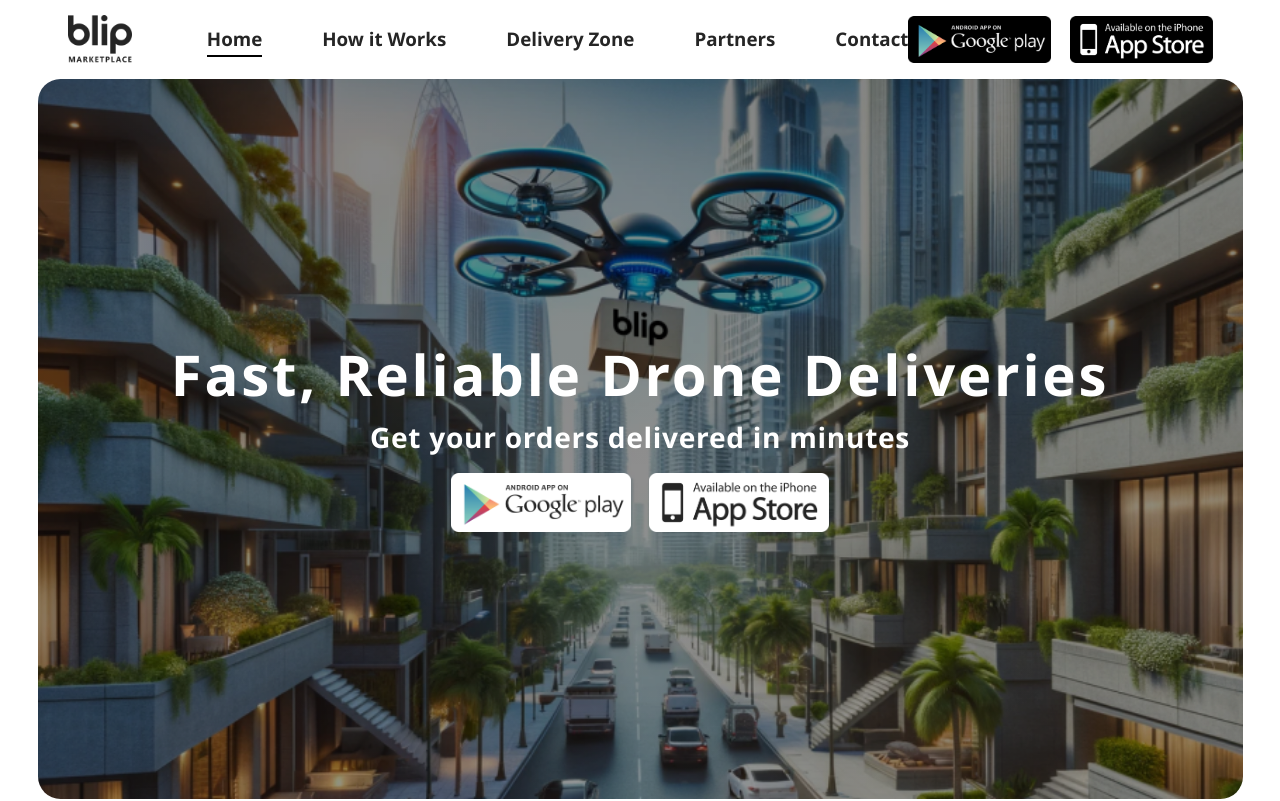
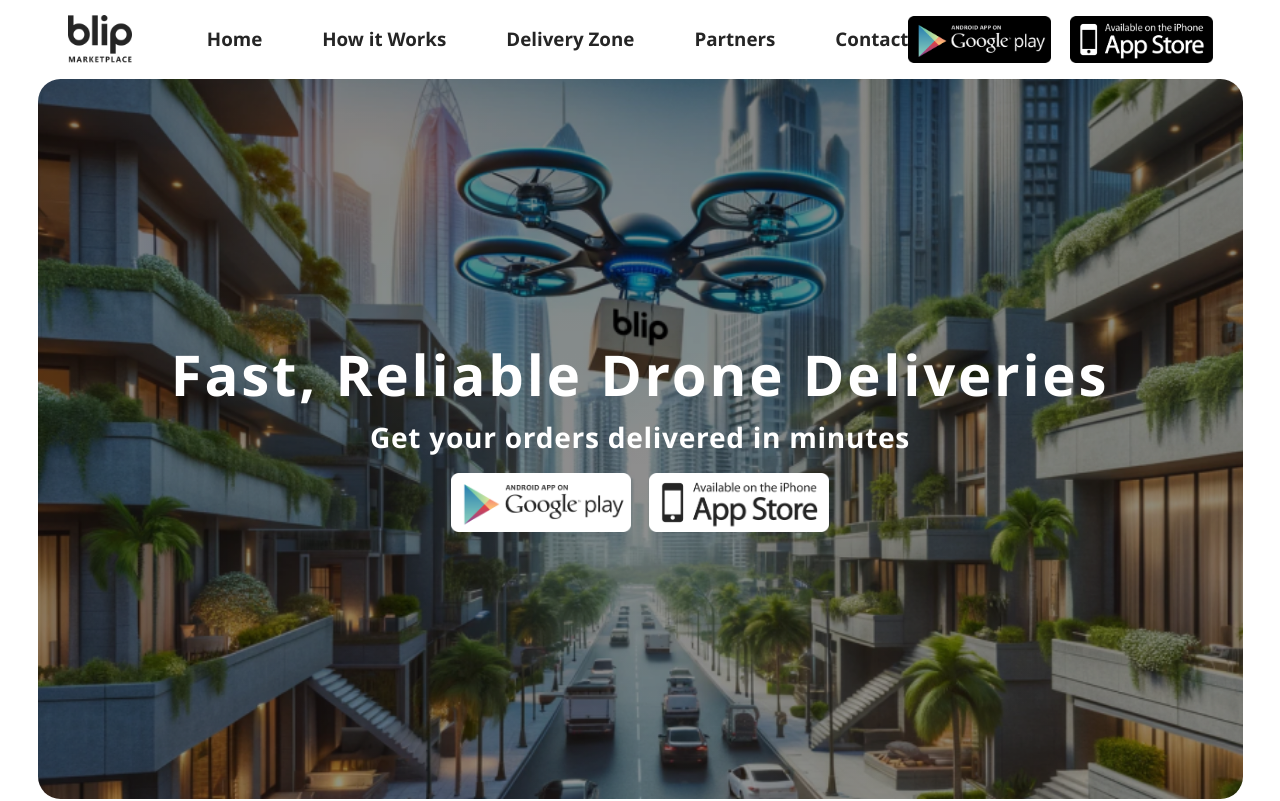
Before and after one commit to aliabbas827/blip_marketplace, a React (Vite) app: page / in a window 1280 px wide. Shown: the top 801 px of the page. Built offline with nearby package versions, Linux system fonts and the light colour scheme.

Commit message:
Update delivery component positioning and text styling

```diff
--- a/src/components/Delivery/Delivery.jsx
+++ b/src/components/Delivery/Delivery.jsx
@@ -4,7 +4,7 @@
 const Delivery = () => {
     return (
         <>
-            <section className='pt-10 '>
+            <section className='pt-10' id='delivery-zone'>
                 <div className='flex flex-col items-center gap-1'>
                     <h1 className='font-medium text-[13px] md:text-base tracking-[7px]'>COVERAGE AREA</h1>
                     <h1 className='text-[30px] lg:text-[36px] xl:text-[40px] font-bold'>Delivery Zones</h1>
@@ -52,7 +52,7 @@
                 </div>
                 <div className='block md:hidden bg-bottom-mobile h-[70vh] rounded-b-[40px]'>
                      <div className='flex flex-col items-center justify-center gap-4 h-full'>
-                     <h1 className='text-[30px]  font-bold tracking-wide w-[60%] text-center'>Download the App Now</h1>
+                     <h1 className='text-[30px]  font-bold tracking-wide w-[65%] text-center'>Download the App Now</h1>
                     <div className='flex items-center gap-3'>
                         <Link to={"/"}>
                             <img src={images.googleblack} alt="" className='w-36' />
--- a/src/components/Header/Header.jsx
+++ b/src/components/Header/Header.jsx
@@ -1,32 +1,39 @@
-import React, { useState } from 'react'
-import * as images from "../../assets"
-import { NavLink, Link } from 'react-router-dom'
+import React, { useState } from 'react';
+import * as images from "../../assets";
+import { NavLink, Link } from 'react-router-dom';
 
 const links = [
     { name: 'Home', path: '/' },
-    { name: 'How it Works', path: '/how-it-works' },
-    { name: 'Delivery Zone', path: '/delivery-zone' },
-    { name: 'Partners', path: '/partners' },
+    { name: 'How it Works', path: '/', id: 'howitworks' },
+    { name: 'Delivery Zone', path: '/', id: 'delivery-zone' },
+    { name: 'Partners', path: '/', id: 'delivery-zone' },
     { name: 'Contact', path: '/contact' },
-]
+];
 
 const Header = () => {
-    const getActiveStyle = ({ isActive }) => isActive ? 'border-b border-black border-b-2 pb-1' : '';
-    const [toggle, setToggle] = useState(false)
+    const [toggle, setToggle] = useState(false);
+
+    // const getActiveStyle = ({ isActive }) => isActive ? 'border-b border-black border-b-2 pb-1' : '';
+
+    const scrollToSection = (id) => {
+        const section = document.getElementById(id);
+        section.scrollIntoView({ behavior: 'smooth' });
+    };
+
     return (
         <>
             <header className='container mx-auto'>
                 <div className='px-0 md:px-4 lg:px-5 xl:px-10 py-4 flex justify-between items-center'>
                     <div className='flex gap-5 md:gap-5 lg:gap-10 xl:gap-20 items-center'>
-                        <NavLink to="/" className='' >
+                        <Link to="/" className=''>
                             <img src={images.logo} alt="" className='w-24 md:w-28 lg:w-24 xl:w-28' />
-                        </NavLink>
-                        <div className='hidden lg:flex items-center '>
-
-                            <ul className='list-none lg:flex lg:gap-6 xl:gap-16 justify-between items-center hidden'>
+                        </Link>
+                        <div className='hidden lg:flex items-center'>
+                            <ul className='list-none lg:flex lg:gap-6 xl:gap-16 justify-between items-center'>
                                 {links.map((link, index) => (
                                     <li key={index} className='text-nowrap lg:text-lg xl:text-xl font-bold'>
-                                        <NavLink to={link.path} className={({ isActive }) => getActiveStyle({ isActive })}>
+                                        {/* Modify NavLink to call scrollToSection if it has an id */}
+                                        <NavLink to={link.path} onClick={() => link.id && scrollToSection(link.id)}>
                                             {link.name}
                                         </NavLink>
                                     </li>
@@ -53,15 +60,15 @@
                     {toggle && (
                         <div className="lg:hidden absolute top-[17.5vh] md:top-[18.5vh] right-0 w-full px-1 z-[120]">
                             <div className="p-6 bg-black text-white shadow-2xl mx-4 my-2 rounded-xl sidebar">
-                                <ul className=' items-center gap-3 flex flex-col justify-center'>
-                                    {
-                                        links.map((link, index) => (
-                                            <li key={index} className='inline-block text-lg font-medium mx-4'>
-                                                <Link to={link.path} onClick={() => setToggle(false)}>{link.name}</Link>
-                                            </li>
-                                        ))
-                                    }
-
+                                <ul className='items-center gap-3 flex flex-col justify-center'>
+                                    {links.map((link, index) => (
+                                        <li key={index} className='inline-block text-lg font-medium mx-4'>
+                                            {/* Modify Link to call scrollToSection if it has an id */}
+                                            <Link to={link.path} onClick={() => { setToggle(false); link.id && scrollToSection(link.id); }}>
+                                                {link.name}
+                                            </Link>
+                                        </li>
+                                    ))}
                                 </ul>
                                 <div className='flex items-center justify-end gap-3 md:gap-5 mt-5'>
                                     <Link to={"/"}>
@@ -75,10 +82,9 @@
                         </div>
                     )}
                 </div>
-
             </header>
         </>
-    )
-}
+    );
+};
 
-export default Header
+export default Header;
--- a/src/components/Work/Work.jsx
+++ b/src/components/Work/Work.jsx
@@ -3,7 +3,7 @@
 const Work = () => {
   return (
     <>
-      <section className='py-16 container mx-auto'>
+      <section className='py-16 container mx-auto' id="howitworks">
         <div className='flex flex-col items-center gap-2'>
           <h1 className='font-medium text-base tracking-[7px]'>STEP BY STEP</h1>
           <h1 className='md:text-[30px] lg:text-[36px] xl:text-[40px] font-bold'>How It Works</h1>
```
